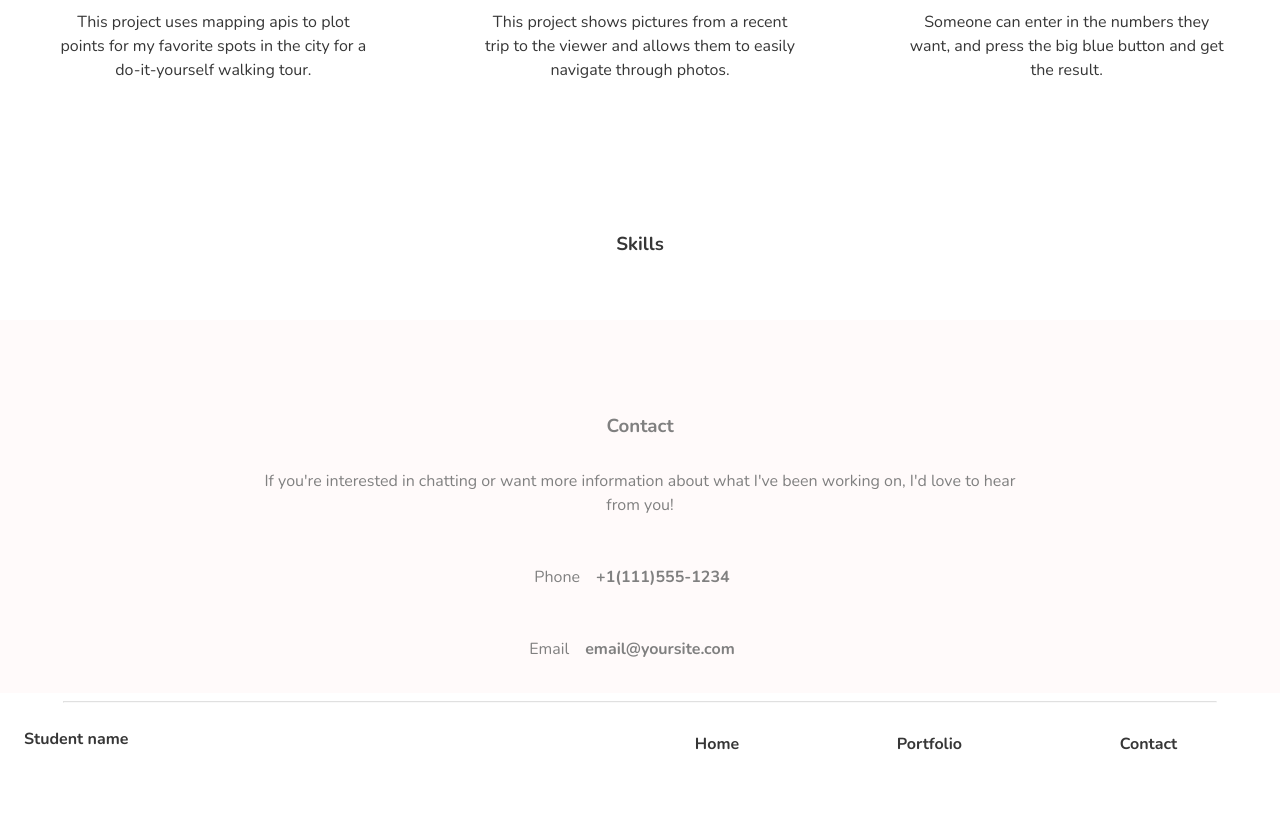
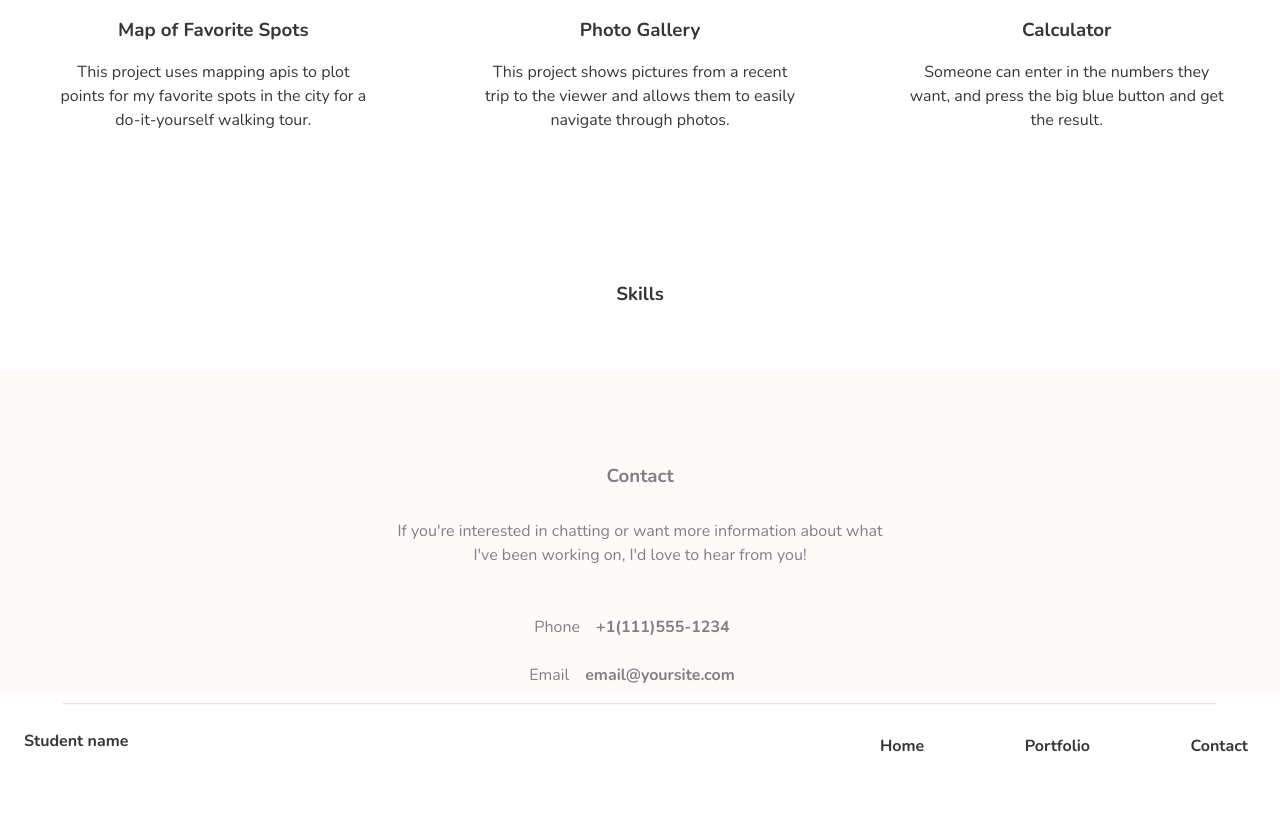
Before and after one commit to sdmasek/techdegree-project-2, a plain HTML site: page index.html in a window 1280 px wide. Shown: the part 1332-2150 px from the top of the page. After the commit the page ends 2120 px from the top, so only its background shows below. Drawn offline with nearby package versions, Linux system fonts and the light colour scheme.

Commit message:
margin fix, 1024 media tweeking
Fixed up some margin and padding issues in medium and large screen layouts. Finalized large screen layout contact section.

```diff
--- a/css/styles.css
+++ b/css/styles.css
@@ -222,6 +222,7 @@ hr{
     }
 
 
+
     #linkToNav{
         display: none;
     }
@@ -238,9 +239,9 @@ hr{
     .Medium_links{
         visibility: visible;
         display: flex;
-        justify-content: space-around;
+        justify-content: space-between;
         flex: 1;
-        max-width: 50%;
+        max-width: 35%;
 
     }
 
@@ -249,7 +250,12 @@ hr{
 
 @media screen and (min-width: 1024px){
 
+    body{
+        margin: 0 auto;
+    }
+
     nav{
+        padding: 25px;
         display: flex;
         flex-flow: row wrap;
         justify-content: space-between;
@@ -274,13 +280,39 @@ hr{
         margin: 2rem;
     }
 
-    .portfolio div{
-        flex: 3 30%;
-    }
 
      header p{
        align-self: stretch;
        margin-top: 2rem;
     }
 
+    .portfolio div{
+        flex: 3 30%;
+    }
+
+    .contact_summary{
+        max-width: 40%;
+    }
+
+    .phone_contact, .email_contact{
+        height: 3rem;
+    }
+
+    .footer_nav{
+        width: 90%;
+        height: 3rem;
+        margin: auto;
+    }
+
+    .Medium_links{
+        flex: 2;
+        max-width: 30%;
+    }
+
+    .Medium_links, #student_name{
+        padding-bottom: 1.5rem;
+    }
+
+
+
 }
--- a/index.html
+++ b/index.html
@@ -4,17 +4,17 @@
 <head>
     <meta charset="UTF-8">
     <meta name="viewport" content="width=device-width, initial-scale=1.0">
+    <link rel="preconnect" href="https://fonts.gstatic.com">
+    <link href="https://fonts.googleapis.com/css2?family=Nunito:wght@200;700&display=swap" rel="stylesheet">
     <link rel="stylesheet" href="css/normalize.css">
     <link rel="stylesheet" href="css/styles.css">
-    <link rel="preconnect" href="https://fonts.gstatic.com">
-    <link href="https://fonts.googleapis.com/css2?family=Nunito:wght@200;700&display=swap" rel="stylesheet">
     <title>Mobile First Responsive Layout Site</title>
 </head>
 
 <body>
     <header>
         <nav>
-            <p class="name">Student Name</p>
+            <h1 class="name">Student Name</h1>
 
             <ul class="main-nav" id="top">
                 <li>Home</li>
```
